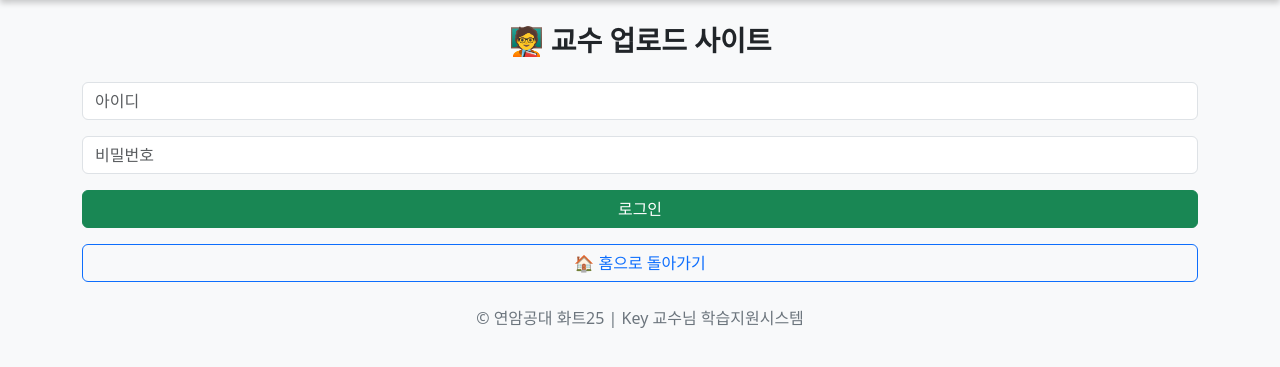
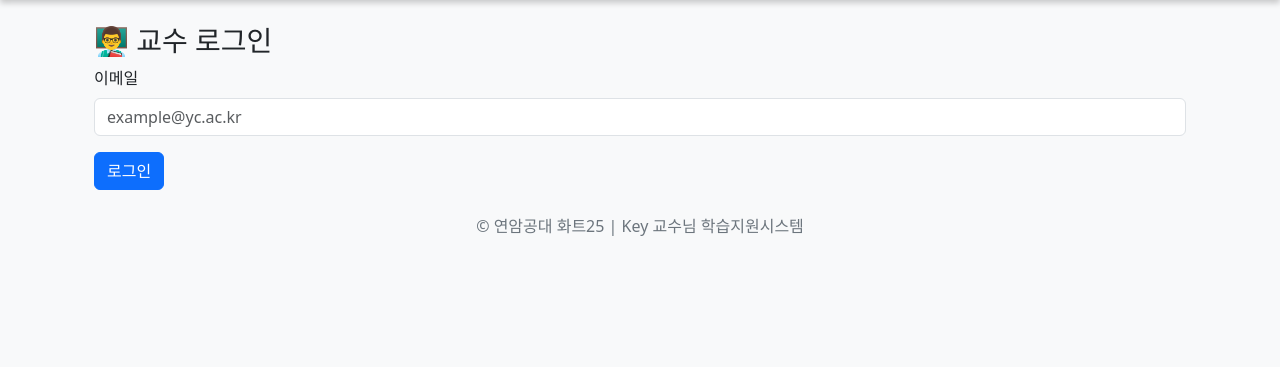
Before and after one commit to keyj-9bot/hwat25_2nd_term_lecture, a Flask app: template templates/login_prof.html in a window 1280 px wide. Shown: the part 56-423 px from the top of the page. Run offline with Flask 3, Linux system fonts and the light colour scheme; the template is opened without the code that fills it, so the values that code supplies are empty.

Commit message:
force rebuild to refresh login page

```diff
--- a/app.py
+++ b/app.py
@@ -43,22 +43,29 @@ def check_login():
     return "email" in session
 
 
-@app.route("/", methods=["GET", "POST"])
+# ──────────────── 로그인 ────────────────
+@app.route("/login", methods=["GET", "POST"])
 def login():
     if request.method == "POST":
-        email = request.form["email"].strip()
-        if not os.path.exists(ALLOWED_EMAILS):
-            flash("승인된 이메일 목록 파일이 없습니다.")
-            return redirect(url_for("login"))
-        with open(ALLOWED_EMAILS, "r", encoding="utf-8") as f:
-            allowed = [e.strip() for e in f.readlines()]
+        email = request.form.get("email", "").strip()
+
+        # 허용된 이메일만 로그인 허용
+        if os.path.exists(ALLOWED_EMAILS):
+            with open(ALLOWED_EMAILS, "r", encoding="utf-8") as f:
+                allowed = [line.strip() for line in f.readlines()]
+        else:
+            allowed = []
+
         if email in allowed:
             session["email"] = email
-            flash("로그인 성공했습니다.")
-            return redirect(url_for("lecture"))
+            flash(f"✅ 로그인 성공: {email}")
+            return redirect(url_for("upload_lecture"))
         else:
-            flash("허용되지 않은 이메일입니다.")
+            flash("❌ 등록되지 않은 이메일입니다.")
+            return redirect(url_for("login"))
+
     return render_template("login.html")
+
 
 
 @app.route("/logout")
--- a/templates/login_prof.html
+++ b/templates/login_prof.html
@@ -1,16 +1,13 @@
 {% extends "base.html" %}
 {% block content %}
-<h3 class="fw-bold text-center mb-4">🧑‍🏫 교수 업로드 사이트</h3>
-
-<form method="POST" autocomplete="off">
-  <input type="text" name="username" class="form-control mb-3" placeholder="아이디" autocomplete="off" required>
-  <input type="password" name="password" class="form-control mb-3" placeholder="비밀번호" autocomplete="off" required>
-  <button type="submit" class="btn btn-success w-100">로그인</button>
-</form>
-
-{% if error %}
-  <div class="alert alert-danger mt-3">{{ error }}</div>
-{% endif %}
-
-<a href="{{ url_for('home') }}" class="btn btn-outline-primary w-100 mt-3">🏠 홈으로 돌아가기</a>
+<div class="container mt-4">
+  <h3>👨‍🏫 교수 로그인</h3>
+  <form method="POST" action="{{ url_for('login') }}">
+    <div class="mb-3">
+      <label for="email" class="form-label">이메일</label>
+      <input type="email" class="form-control" name="email" required placeholder="example@yc.ac.kr">
+    </div>
+    <button type="submit" class="btn btn-primary">로그인</button>
+  </form>
+</div>
 {% endblock %}
```
Also changed, not shown: templates/login.html (+10 -10 lines).
